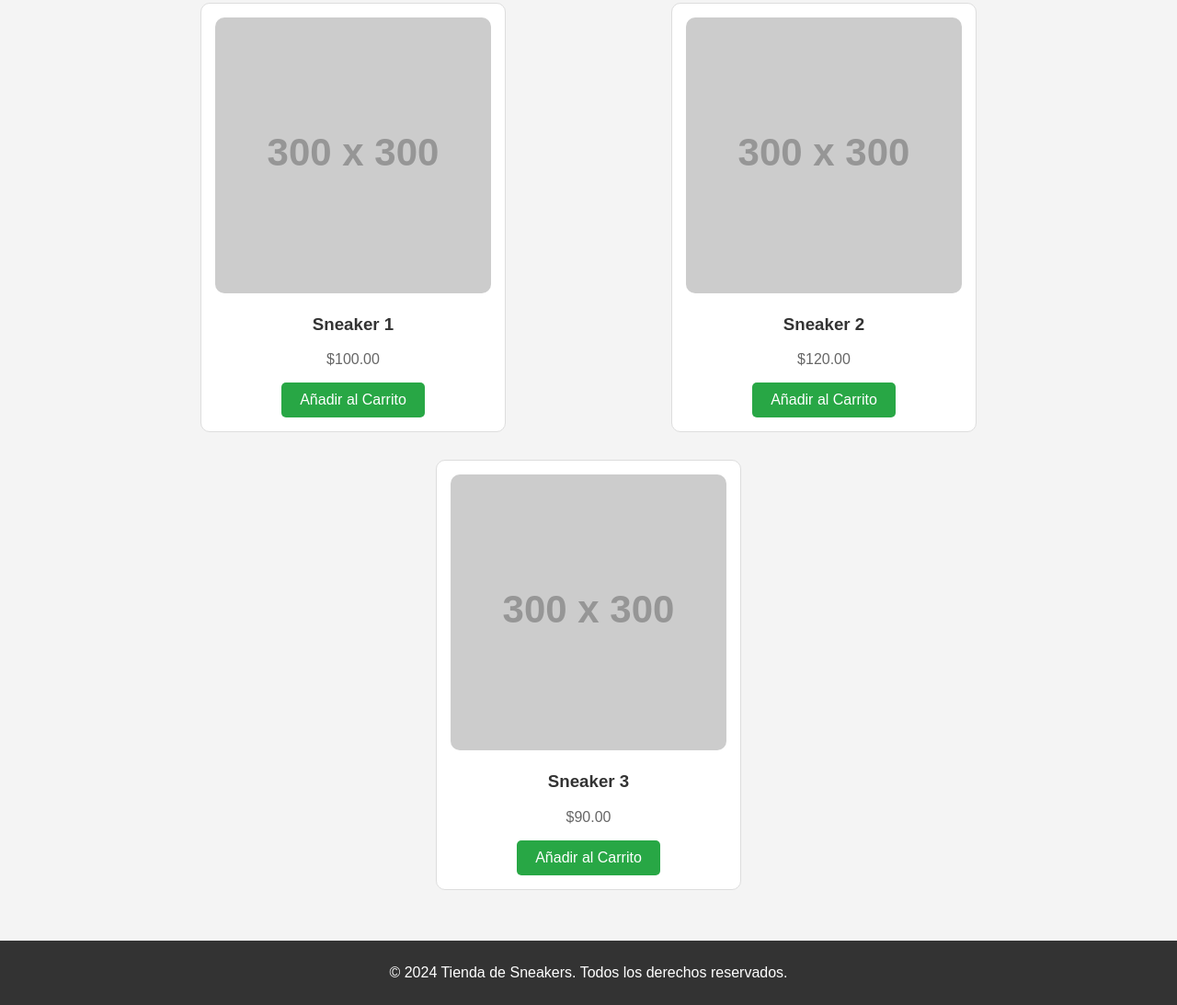
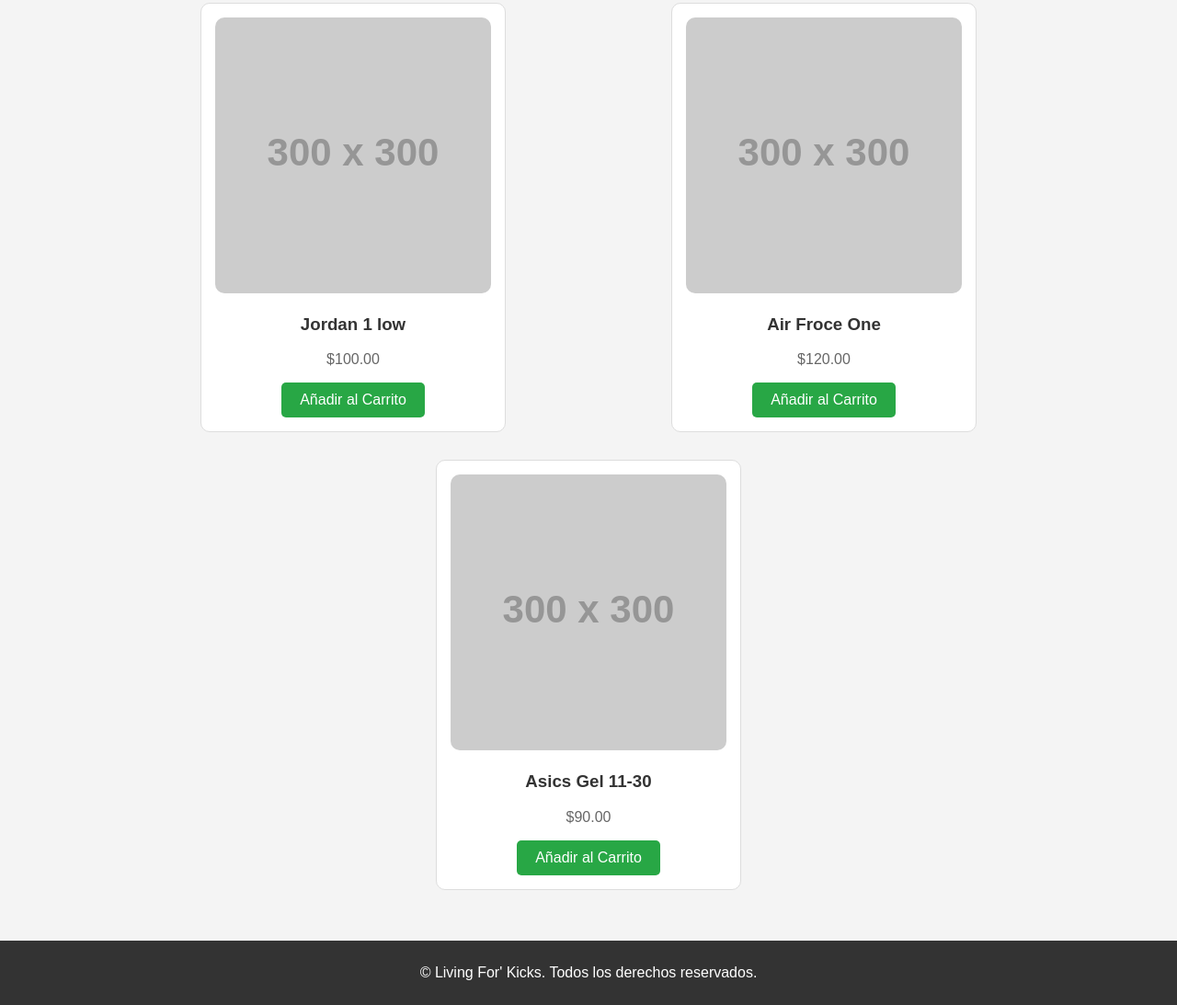
Before and after one commit to livde/livde.github.io, a plain HTML site: page index.html in a window 1280 px wide. Shown: the part 132-1225 px from the top of the page at 92% size. Drawn offline with Linux system fonts and the light colour scheme.

Commit message:
finializando index.html

```diff
--- a/index.html
+++ b/index.html
@@ -3,7 +3,7 @@
 <head>
     <meta charset="UTF-8">
     <meta name="viewport" content="width=device-width, initial-scale=1.0">
-    <title>Tienda en Línea - Sneakers</title>
+    <title>Living For' Kicks - Sneakers</title>
     <style>
         body {
             font-family: Arial, sans-serif;
@@ -78,25 +78,25 @@
     <div class="container">
         <div class="product">
             <img src="https://via.placeholder.com/300x300" alt="Sneaker 1">
-            <h3>Sneaker 1</h3>
+            <h3>Jordan 1 low</h3>
             <p>$100.00</p>
             <button>Añadir al Carrito</button>
         </div>
         <div class="product">
             <img src="https://via.placeholder.com/300x300" alt="Sneaker 2">
-            <h3>Sneaker 2</h3>
+            <h3>Air Froce One</h3>
             <p>$120.00</p>
             <button>Añadir al Carrito</button>
         </div>
         <div class="product">
             <img src="https://via.placeholder.com/300x300" alt="Sneaker 3">
-            <h3>Sneaker 3</h3>
+            <h3>Asics Gel 11-30</h3>
             <p>$90.00</p>
             <button>Añadir al Carrito</button>
         </div>
     </div>
     <footer>
-        <p>© 2024 Tienda de Sneakers. Todos los derechos reservados.</p>
+        <p>© Living For' Kicks. Todos los derechos reservados.</p>
     </footer>
 </body>
 </html>
```
